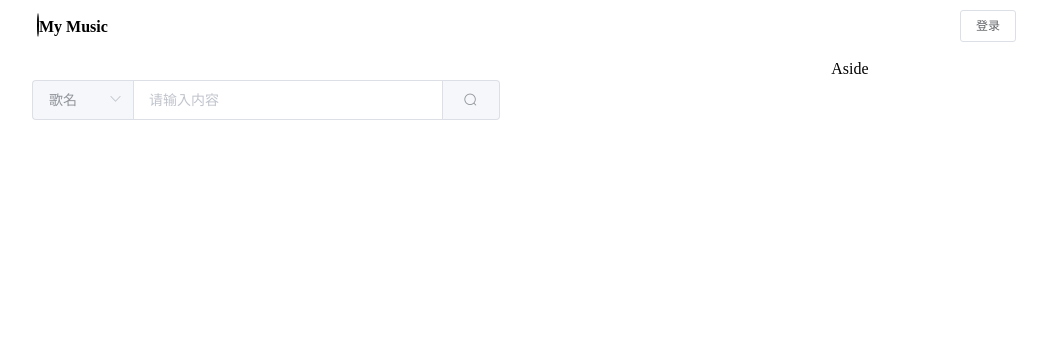
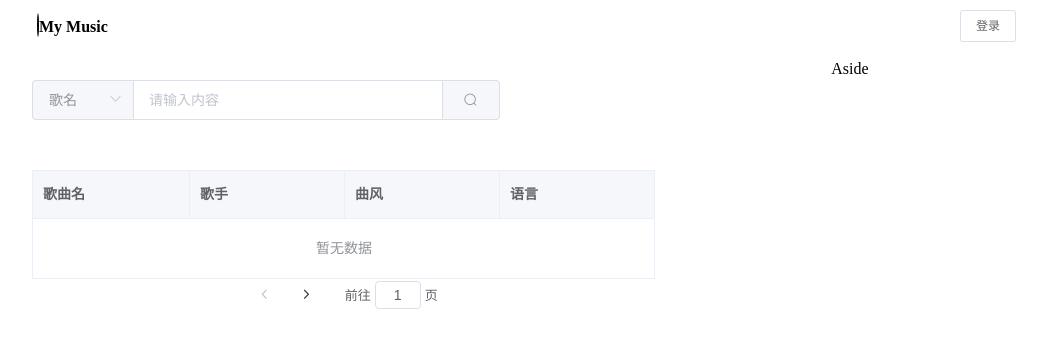
Before and after one commit to jwxhhxx/musicMenu, a Vue app in the folder music_menu_v2/: page / in a window 1280 px wide. Shown: the top 348 px of the page, without its empty margins (116-1163 px from the left). Built offline with nearby package versions, Linux system fonts and the light colour scheme; a small style sheet from the web is missing.

Commit message:
add musiclist

```diff
--- a/music_menu_v2/src/App.vue
+++ b/music_menu_v2/src/App.vue
@@ -6,8 +6,8 @@
       </el-header>
       <el-container>
         <el-main>
-          <Search>
-          </Search>
+          <Search></Search>
+          <MusicList></MusicList>
         </el-main>
         <el-aside width="20%">Aside</el-aside>
       </el-container>
@@ -18,11 +18,13 @@
 <script>
 import Header from './components/Header.vue'
 import Search from './components/Search.vue'
+import MusicList from './components/MusicList.vue'
 export default {
   name: 'App',
   components: {
     Header,
-    Search
+    Search,
+    MusicList
   },
 }
 </script>
--- /dev/null
+++ b/music_menu_v2/src/components/MusicList.vue
@@ -0,0 +1,81 @@
+<template>
+  <div class="musicList">
+    <el-table :data="tableData"
+              border
+              style="margin-top:50px"
+              :header-cell-style="{background:'#f5f7fa',color:'#606266'}">
+      <el-table-column v-for="item  in tableTitle"
+                       :label="item.label"
+                       :width="item.width"
+                       :key="item.id"
+                       :prop="item.value"
+                       fixed
+                       highlight-current-row>
+        <!-- <template slot-scope="scope">
+          <label v-show="!scope.row.isEdit">{{(scope.row)[item.value]}}</label>
+          <el-input type="text"
+                    v-show="scope.row.isEdit"
+                    class="cell-input"
+                    v-model="(scope.row)[item.value]"></el-input>
+        </template> -->
+      </el-table-column>
+      <!-- <el-table-column v-if="$store.state.ifLogin"
+                       fixed="right"
+                       label="操作">
+        <template slot-scope="scope">
+          <el-button type="primary"
+                     :icon="scope.row.isEdit?'el-icon-check':'el-icon-edit'"
+                     circle
+                     @click="editItem(scope.row)"></el-button>
+          <el-button type="danger"
+                     icon="el-icon-delete"
+                     circle
+                     @click="deleteItem(scope.row.id)"></el-button>
+        </template>
+      </el-table-column> -->
+
+    </el-table>
+    <el-pagination :page-sizes="[2]"
+                   :page-size="2"
+                   layout="prev, pager, next, jumper">
+    </el-pagination>
+  </div>
+</template>
+
+<script>
+export default {
+  data () {
+    return {
+      tableTitle: [
+        {
+          value: 'musicName',
+          label: '歌曲名',
+          // width: 180
+        }, {
+          value: 'originalSinger',
+          label: '歌手',
+          // width: 180
+        }, {
+          value: 'musicType',
+          label: '曲风',
+          // width: 180
+        }, {
+          value: 'language',
+          label: '语言',
+          // width: 180
+        }
+      ]
+    }
+  },
+}
+</script>
+
+<style>
+.musicList {
+  width: 80%;
+  text-align: center;
+}
+.el-table-column {
+  background-color: cornflowerblue;
+}
+</style>
```
